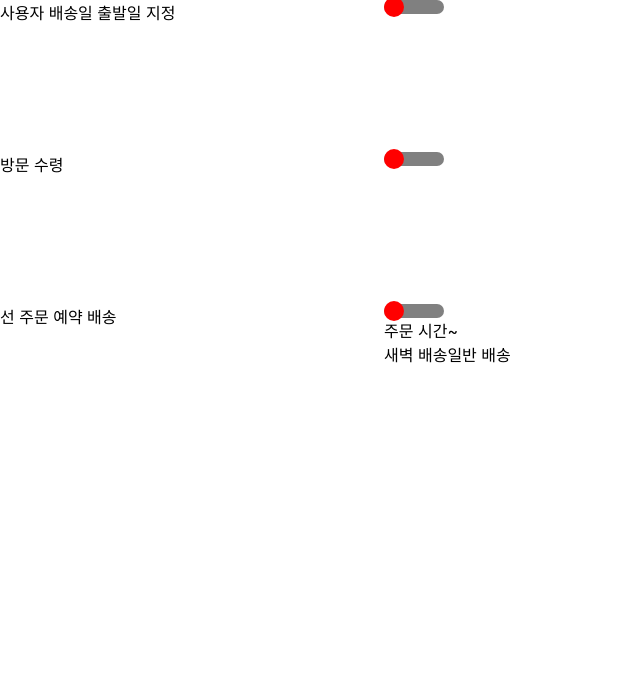
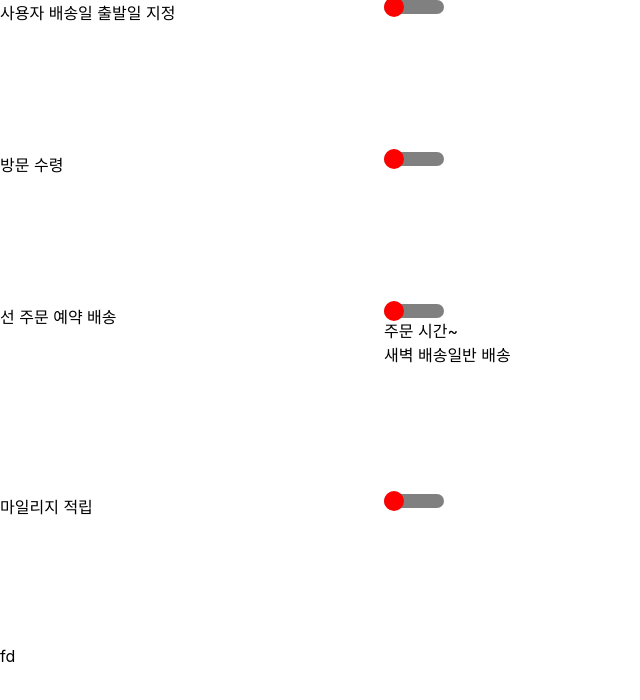
Before and after one commit to console-lo9/wanted_pre_onboarding_02, a React (Create React App) app: page / in a window 1280 px wide. Shown: the top 700 px of the page, without its empty margins (0-640 px from the left). Built offline with nearby package versions, Linux system fonts and the light colour scheme.

Commit message:
Add: 상품혜택 컴포넌트 추가

```diff
--- /dev/null
+++ b/src/components/Etc/ProvideCard.jsx
@@ -0,0 +1,7 @@
+import React from "react";
+
+function ProvideCard() {
+  return <div>fd</div>;
+}
+
+export default ProvideCard;
--- /dev/null
+++ b/src/components/Etc/index.js
@@ -0,0 +1,10 @@
+import ProvideCard from "./ProvideCard";
+import styles from "./index.module.css";
+
+export const Etc = () => {
+  return (
+    <div className={styles.container}>
+      <ProvideCard />
+    </div>
+  );
+};
--- /dev/null
+++ b/src/components/Etc/index.module.css
@@ -0,0 +1,2 @@
+.container {
+}
--- /dev/null
+++ b/src/components/ProductBenefit/AccumulateMileage.jsx
@@ -0,0 +1,18 @@
+import OnOffButton from "layout/OnOffButton";
+import React from "react";
+import styles from "./AccumulateMileage.module.css";
+
+const ID_2 = "id2";
+
+function AccumulateMileage() {
+  return (
+    <div className={styles.container}>
+      <div className={styles.name}>마일리지 적립</div>
+      <div className={styles.content}>
+        <OnOffButton id={ID_2} />
+      </div>
+    </div>
+  );
+}
+
+export default AccumulateMileage;
--- /dev/null
+++ b/src/components/ProductBenefit/AccumulateMileage.module.css
@@ -0,0 +1,10 @@
+.container {
+  display: flex;
+  flex-direction: row;
+}
+.container > .name {
+  flex: 1 1 30%;
+}
+.container > .content {
+  flex: 1 1 70%;
+}
--- a/src/components/ProductBenefit/index.js
+++ b/src/components/ProductBenefit/index.js
@@ -0,0 +1,10 @@
+import AccumulateMileage from "./AccumulateMileage";
+import styles from "./index.module.css";
+
+export const ProductBenefit = () => {
+  return (
+    <div className={styles.container}>
+      <AccumulateMileage />
+    </div>
+  );
+};
--- /dev/null
+++ b/src/components/ProductBenefit/index.module.css
@@ -0,0 +1,3 @@
+.container {
+  margin-bottom: 10%;
+}
--- a/src/components/ProductDelivery/PreOrderDelivery.jsx
+++ b/src/components/ProductDelivery/PreOrderDelivery.jsx
@@ -13,15 +13,15 @@ function PreOrderDelivery() {
       <div className={styles.content}>
         <OnOffButton id={ID_3} />
         <div>
-          주문 시간
+          <span>주문 시간</span>
           <Calender />
-          ~
+          <span>~</span>
           <Calender />
         </div>
         <div>
-          새벽 배송
+          <span>새벽 배송</span>
           <ShortCalender />
-          일반 배송
+          <span>일반 배송</span>
           <ShortCalender />
         </div>
       </div>
--- a/src/layout/OnOffButton.jsx
+++ b/src/layout/OnOffButton.jsx
@@ -1,11 +1,16 @@
 import React, { Fragment } from "react";
 import styles from "./OnOffButton.module.css";
 
-function OnOffButton({ id }) {
+function OnOffButton(props) {
   return (
     <div>
-      <input id={id} type="checkbox" className={styles.btn} />
-      <label htmlFor={id} className={styles.label}>
+      <input
+        id={props.id}
+        type="checkbox"
+        className={styles.btn}
+        checked={props.checked}
+      />
+      <label htmlFor={props.id} className={styles.label}>
         <span></span>
       </label>
     </div>
--- a/src/pages/AddNewProduct.jsx
+++ b/src/pages/AddNewProduct.jsx
@@ -1,10 +1,14 @@
 import React from "react";
 
 import { ProductDelivery } from "components/ProductDelivery";
+import { ProductBenefit } from "components/ProductBenefit";
+import { Etc } from "components/Etc";
 function ProductRegistration() {
   return (
     <div>
       <ProductDelivery />
+      <ProductBenefit />
+      <Etc />
     </div>
   );
 }
```
Also changed, not shown: src/components/Ect/index.js (deleted).
